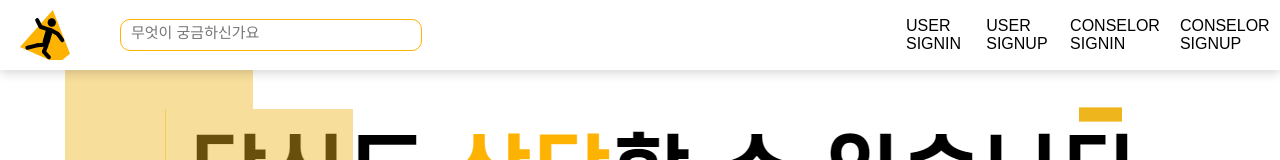
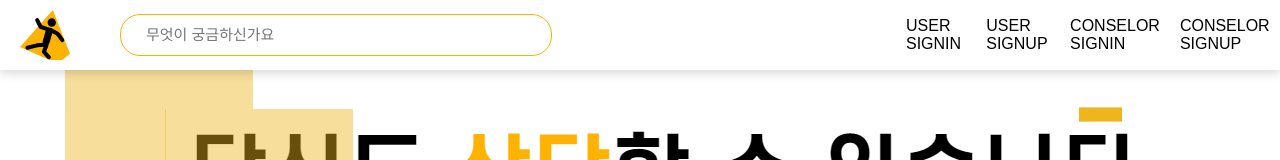
Before and after one commit to JEJU-SAMDASU/EXIT-frount, a React (Create React App) app in the folder exit-front/: page / in a window 1280 px wide. Shown: the top 160 px of the page. Built offline with nearby package versions, Linux system fonts and the light colour scheme; no server answers.

Commit message:
[Modify] 헤더 변경

```diff
--- a/exit-front/src/component/Main/Header.js
+++ b/exit-front/src/component/Main/Header.js
@@ -63,12 +63,12 @@ const Header = () => {
                 <Link to="/bookList">상담 신청 보기</Link>
               </S.Title>
               <S.Title>
+                <Link to="/mypage">MYPAGE</Link>
+              </S.Title>
+              <S.Title>
                 <Link to="/" onClick={logOut}>
                   LOGOUT
                 </Link>
-              </S.Title>
-              <S.Title>
-                <Link to="/mypage">MYPAGE</Link>
               </S.Title>
             </>
           )
--- a/exit-front/src/component/Main/MainPage.js
+++ b/exit-front/src/component/Main/MainPage.js
@@ -1,6 +1,7 @@
 import React, { useEffect, useRef, useState } from "react";
 import * as S from "../Style/Main/style";
 import Header from "./Header";
+import Chat from "../Chat/Chat";
 
 function MainPage() {
   const [toggle, SetToggle] = useState(false);
@@ -42,6 +43,7 @@ function MainPage() {
   }, []);
 
   return (
+    <>
       <S.BodyBox>
         <Header />
         <S.Main>
@@ -66,6 +68,8 @@ function MainPage() {
           <S.Chat></S.Chat>
         </S.Main>
       </S.BodyBox>
+      <Chat />
+    </>
   );
 }
 
--- a/exit-front/src/component/Style/Main/style.js
+++ b/exit-front/src/component/Style/Main/style.js
@@ -37,19 +37,20 @@ const LogoImg = styled.div`
 
 const Search = styled.div`
   margin: 0 30px;
-  width: 300px;
-  height: 30px;
+  width: 430px;
+  height: 40px;
   border: 1px solid #feb201;
-  border-radius: 10px;
+  border-radius: 20px;
   box-shadow: ${({ boxShadow }) => boxShadow};
   transition: all 2s;
 `;
 
 const Input = styled.input`
+  padding: 7px 15px;
   outline: none;
   border: none;
   margin: 0 10px;
-  width: 200px;
+  width: 350px;
   height: 25px;
   font-size: 15px;
   background-color: transparent;
```
Lines whose indentation alone changed are shown as unchanged.
